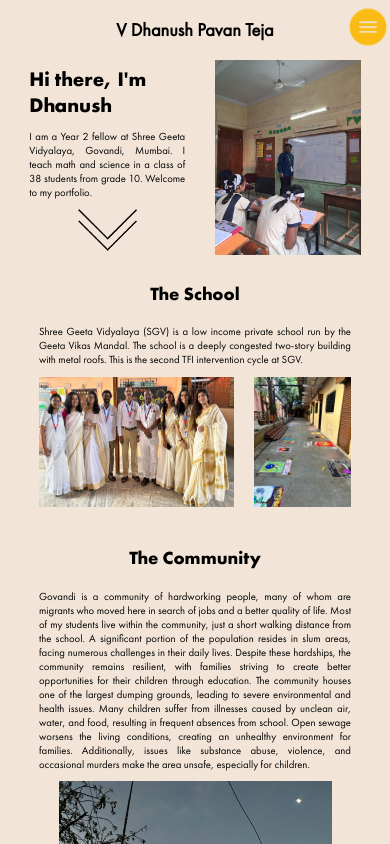
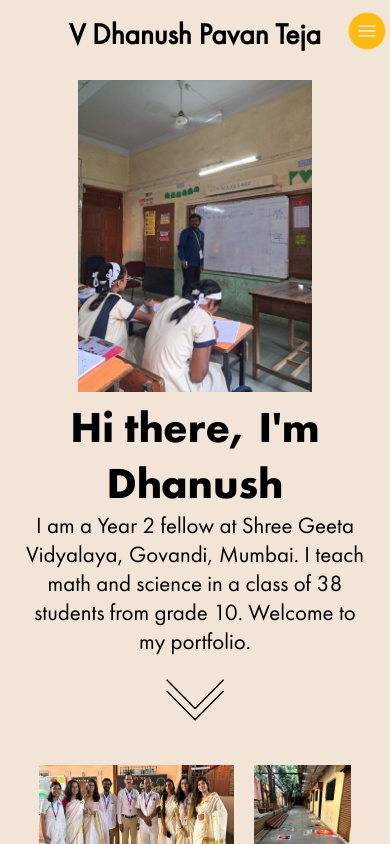
Before and after one commit to DhanushVDPT/nextfolio, a Next.js app: page / in a window 390 px wide. Shown: the top 844 px of the page. Built offline with nearby package versions, Linux system fonts and the light colour scheme.

Commit message:
readjust for devices

```diff
--- a/styles/global.css
+++ b/styles/global.css
@@ -384,7 +384,7 @@ input[type="radio"]{
         margin-top: 0.4em;
     }
     body{
-        font-size: 0.7em;
+        font-size: 1em;
         padding-top: 0;
         min-height: 100%;
         display: flex;
@@ -437,7 +437,7 @@ input[type="radio"]{
     }
     .mobiletitle{
         margin-bottom: 0.2em;
-        margin-top: 1em;
+        margin-top: 0.5em;
         font-size: 1.8em;
     }
     .class{
@@ -548,7 +548,7 @@ input[type="radio"]{
         width: 90vw;
         margin-left: auto;
         margin-right: auto;
-        align-content: center;
+        justify-content: center;
     }
     .hideclassimg{
         display: flex;
@@ -570,10 +570,14 @@ input[type="radio"]{
         width: 30vw;
         height: auto;
     }
+    #aboutimg{
+        width: 100%;
+        height: auto;
+    }
 }
 
 
-
+/*
 @media screen and (max-width:636px){
     body{
         font-size: 0.63em;
@@ -599,18 +603,96 @@ input[type="radio"]{
         font-size: 1.4em;
         padding-left: 0;
     }
-}
+} */
 
-@media screen and (max-width:534px){
-    h1{
-        font-size: 1.5em;
+@media screen and (max-width:636px){
+    body{
+        font-size: 0.8em;
     }
-    body{
-        font-size: 0.5em;
+    .mobiletitle{
+        margin-top: 0.5em;
     }
     .aboutmeimage{
         height: 50vw;
         width: auto;
+    }
+    #aboutimg{
+        width: 100%;
+        height: auto;
+    }
+    .aboutme2{
+        display: block;
+        height: 100%;
+        margin-top: 0;
+    }
+    .nav-bar li a{
+        font-size: 1.2em;
+    }
+    #hi{
+        margin-bottom: 0;
+    }
+    #quest, #collab, .aboutmetext, #hithere, #hi{
+        text-align: center;
+        margin-bottom: 0;
+    }
+    #hithere{
+        margin-top: 0;
+    }
+    .questseekers, .collab{
+        font-size: 1.4em;
+        display: flex;
+        flex-direction: column-reverse;
+        align-items: center;
+        width: 90vw;
+        margin-left: auto;
+        margin-right: auto;
+    }
+    .questimg, .collabimg, .lothersimg, .selfvideo, .lindiaimg{
+        width: 48vw;
+        height: auto;
+    }
+    #instiothers, #instiself, #instiindia{
+        font-size: 2.8em;
+        margin-bottom: 0.5em;
+    }
+    .lothers, .lotherscontent, .lself, .lindia, .lindiacontent{
+        display: flex;
+        flex-direction: column;
+        width: 90vw;
+        margin-left: auto;
+        margin-right: auto;
+        align-items: center;
+    }
+    .lotherscontent, .instidiscussions, .insticommunity, .instiholistic, .lselfcontent, .lindiacontent{
+        font-size: 1.4em;
+        width: 100%;
+        margin-bottom: 0.8em;
+    }
+    #instip, .class, .class2{
+        font-size: 1.4em;
+    }
+    .aboutmetext, .questtext, .collabtext{
+        width: 100%;
+    }
+    .aboutme, .school{
+        display: flex;
+        flex-direction: column-reverse;
+        align-content: center;
+        width: 90vw;
+        margin-left: auto;
+        margin-right: auto;
+        font-size: 1.4em;
+    }
+    .aboutmeimage{
+        width: 60vw;
+        height: auto;
+        margin-bottom: 0;
+    }
+    .school{
+        margin-bottom: 0;
+    }
+    .abouttext{
+        padding-left: 0;
     }
 }
 
```
